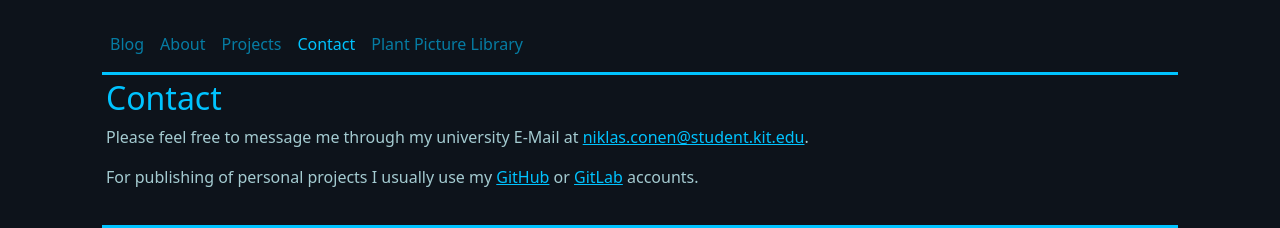
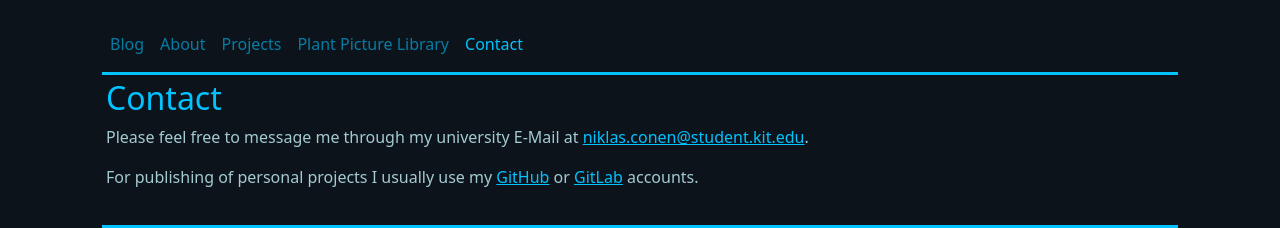
Before and after one commit to Nordegraf/nordegraf.github.io, a Jekyll site: the page built from _pages/contact.md, in a window 1280 px wide. Shown: the top 228 px of the page. Built offline with Jekyll 4.4.1, drawn with Linux system fonts in a browser that asks for light colours; part of the change alters nothing that is shown.

```diff
--- a/_data/navigation.yml
+++ b/_data/navigation.yml
@@ -7,8 +7,8 @@
 - name: Projects
   link: /projects
 
+- name: Plant Picture Library
+  link: /plant-picture-library
+
 - name: Contact
   link: /contact
-
-- name: Plant Picture Library
-  link: /plant-picture-library
```
